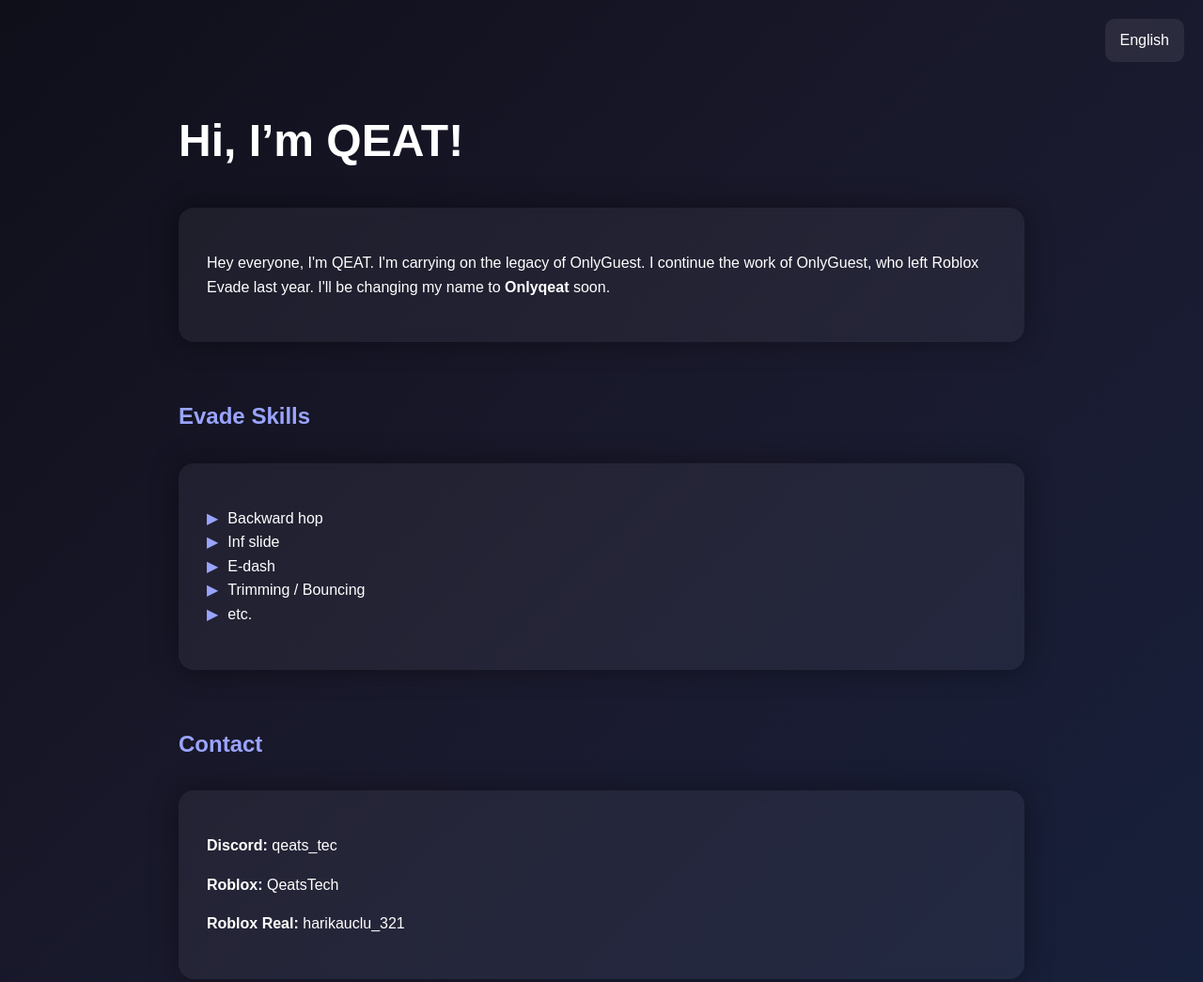
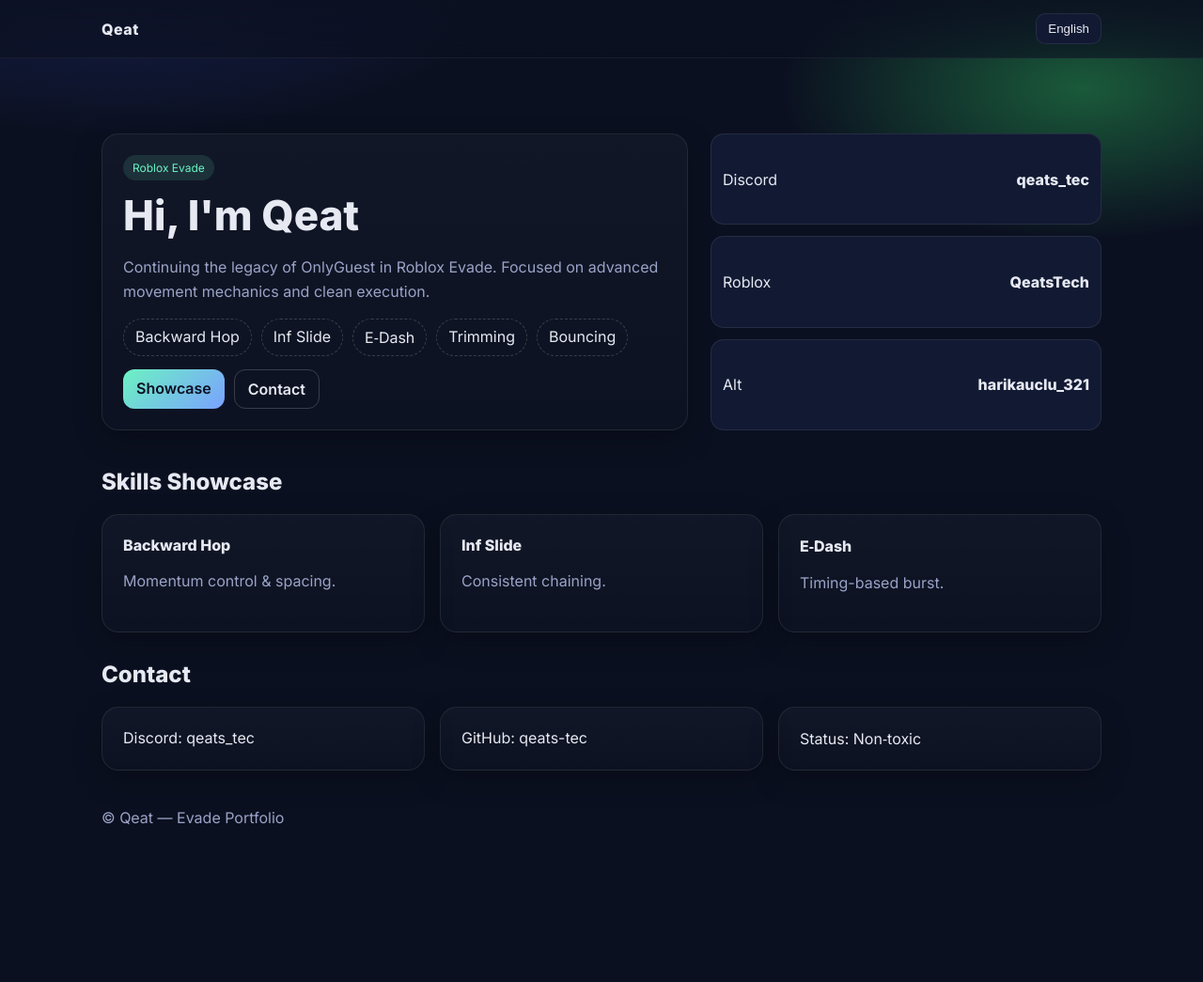
Before and after one commit to qeats-tec/qeats-portfolio, a plain HTML site: page index.html in a window 1280 px wide. Shown: the top 1045 px of the page at 94% size. After the commit the page ends 980 px from the top, so only its background shows below. Drawn offline with Linux system fonts and the light colour scheme.

Commit message:
Revise HTML structure and enhance styles
Updated meta tags and improved styling for the webpage.

```diff
--- a/index.html
+++ b/index.html
@@ -1,179 +1,156 @@
 <!DOCTYPE html>
 <html lang="en">
 <head>
-  <meta charset="UTF-8">
-  <title>QEAT | Evade Skills</title>
-  <meta name="viewport" content="width=device-width, initial-scale=1.0">
+  <meta charset="UTF-8" />
+  <meta name="viewport" content="width=device-width, initial-scale=1.0" />
+  <title>Qeat | Evade Pro Player Portfolio</title>
+  <meta name="description" content="Qeat (OnlyQeat) Evade player portfolio. Advanced movement skills: backward hop, inf slide, e-dash, trimming, bouncing." />
+  <meta name="keywords" content="Qeat, Evade, Roblox Evade, Qeat portfolio, Evade movement skills" />
+  <link rel="preconnect" href="https://fonts.googleapis.com">
+  <link rel="preconnect" href="https://fonts.gstatic.com" crossorigin>
+  <link href="https://fonts.googleapis.com/css2?family=Inter:wght@300;400;600;800&display=swap" rel="stylesheet">
+  <style>
+    :root{
+      --bg:#0b1020;
+      --card:#121a33;
+      --accent:#6cf2c2;
+      --accent2:#7aa2ff;
+      --text:#e6e9f2;
+      --muted:#9aa3c7;
+    }
+    *{box-sizing:border-box}
+    html,body{margin:0;padding:0;background:radial-gradient(1200px 600px at 10% -10%, #1a245a 0%, transparent 40%),radial-gradient(800px 400px at 90% 10%, #1a5a3a 0%, transparent 40%),var(--bg);color:var(--text);font-family:Inter,system-ui,Segoe UI,Roboto}
+    a{color:inherit;text-decoration:none}
+    header{position:sticky;top:0;backdrop-filter:blur(8px);background:linear-gradient(180deg,rgba(11,16,32,.85),rgba(11,16,32,.6));border-bottom:1px solid rgba(255,255,255,.06);z-index:10}
+    .nav{max-width:1100px;margin:auto;display:flex;align-items:center;justify-content:space-between;padding:14px 18px}
+    .logo{font-weight:800;letter-spacing:.5px}
+    .lang{position:relative}
+    .lang button{background:var(--card);border:1px solid rgba(255,255,255,.08);color:var(--text);padding:8px 12px;border-radius:10px;cursor:pointer}
+    .lang ul{list-style:none;margin:6px 0 0;padding:6px;background:var(--card);border:1px solid rgba(255,255,255,.08);border-radius:10px;position:absolute;right:0;display:none}
+    .lang:hover ul{display:block}
+    .lang li{padding:6px 10px;cursor:pointer;color:var(--muted)}
+    .lang li:hover{color:var(--text)}
 
-  <style>
-    body {
-      margin: 0;
-      font-family: Arial, Helvetica, sans-serif;
-      background: linear-gradient(135deg, #0f0f1a, #1a1a2e, #16213e);
-      color: #ffffff;
-      line-height: 1.6;
-    }
+    .hero{max-width:1100px;margin:80px auto 40px;padding:0 18px;display:grid;grid-template-columns:1.2fr .8fr;gap:24px}
+    .card{background:linear-gradient(180deg,rgba(255,255,255,.03),rgba(255,255,255,.01));border:1px solid rgba(255,255,255,.08);border-radius:18px;padding:22px;box-shadow:0 10px 30px rgba(0,0,0,.25)}
+    h1{font-size:44px;margin:0 0 10px}
+    .tag{display:inline-block;background:rgba(108,242,194,.12);color:var(--accent);padding:6px 10px;border-radius:999px;font-size:12px;margin-bottom:10px}
+    p{color:var(--muted);line-height:1.6}
+    .skills{display:flex;flex-wrap:wrap;gap:10px;margin-top:14px}
+    .chip{border:1px dashed rgba(255,255,255,.18);border-radius:999px;padding:8px 12px}
+    .panel{display:grid;gap:12px}
+    .stat{display:flex;align-items:center;justify-content:space-between;background:var(--card);border:1px solid rgba(255,255,255,.08);border-radius:14px;padding:12px}
+    .cta{display:flex;gap:10px;margin-top:14px}
+    .btn{background:linear-gradient(135deg,var(--accent),var(--accent2));color:#0b1020;padding:10px 14px;border-radius:12px;font-weight:600}
+    .btn.alt{background:transparent;color:var(--text);border:1px solid rgba(255,255,255,.18)}
 
-    /* Language selector */
-    .lang-box {
-      position: fixed;
-      top: 20px;
-      right: 20px;
-      background: rgba(255,255,255,0.08);
-      padding: 10px 16px;
-      border-radius: 10px;
-      cursor: pointer;
-      user-select: none;
-    }
+    section{max-width:1100px;margin:30px auto;padding:0 18px}
+    .grid{display:grid;grid-template-columns:repeat(3,1fr);gap:16px}
 
-    .lang-box:hover .lang-options {
-      display: block;
-    }
+    footer{max-width:1100px;margin:40px auto;padding:0 18px 60px;color:var(--muted)}
 
-    .lang-options {
-      display: none;
-      margin-top: 10px;
-    }
-
-    .lang-options div {
-      padding: 6px 0;
-      color: #9aa4ff;
-    }
-
-    .lang-options div:hover {
-      color: #ffffff;
-    }
-
-    .container {
-      max-width: 900px;
-      margin: auto;
-      padding: 80px 20px;
-    }
-
-    h1 {
-      font-size: 3rem;
-    }
-
-    h2 {
-      margin-top: 60px;
-      color: #9aa4ff;
-    }
-
-    .card {
-      background: rgba(255, 255, 255, 0.05);
-      border-radius: 16px;
-      padding: 30px;
-      margin-top: 30px;
-      box-shadow: 0 0 30px rgba(0,0,0,0.4);
-      backdrop-filter: blur(6px);
-    }
-
-    ul {
-      list-style: none;
-      padding-left: 0;
-    }
-
-    ul li::before {
-      content: "▶";
-      color: #9aa4ff;
-      margin-right: 10px;
-    }
-
-    footer {
-      margin-top: 100px;
-      text-align: center;
-      opacity: 0.7;
+    @media (max-width:900px){
+      .hero{grid-template-columns:1fr}
+      h1{font-size:36px}
+      .grid{grid-template-columns:1fr}
     }
   </style>
 </head>
-
 <body>
-
-  <!-- Language Selector -->
-  <div class="lang-box">
-    English
-    <div class="lang-options">
-      <div onclick="setLang('en')">English</div>
-      <div onclick="setLang('tr')">Türkçe</div>
-    </div>
-  </div>
-
-  <div class="container">
-
-    <!-- ENGLISH -->
-    <div id="en">
-      <h1>Hi, I’m QEAT!</h1>
-
-      <div class="card">
-        <p>
-          Hey everyone, I'm QEAT. I'm carrying on the legacy of OnlyGuest.
-          I continue the work of OnlyGuest, who left Roblox Evade last year.
-          I'll be changing my name to <strong>Onlyqeat</strong> soon.
-        </p>
-      </div>
-
-      <h2>Evade Skills</h2>
-      <div class="card">
+  <header>
+    <div class="nav">
+      <div class="logo">Qeat</div>
+      <div class="lang">
+        <button>English</button>
         <ul>
-          <li>Backward hop</li>
-          <li>Inf slide</li>
-          <li>E-dash</li>
-          <li>Trimming / Bouncing</li>
-          <li>etc.</li>
+          <li data-lang="en">English</li>
+          <li data-lang="tr">Türkçe</li>
         </ul>
       </div>
+    </div>
+  </header>
 
-      <h2>Contact</h2>
+  <main id="content-en">
+    <div class="hero">
       <div class="card">
-        <p><strong>Discord:</strong> qeats_tec</p>
-        <p><strong>Roblox:</strong> QeatsTech</p>
-        <p><strong>Roblox Real:</strong> harikauclu_321</p>
+        <span class="tag">Roblox Evade</span>
+        <h1>Hi, I'm Qeat</h1>
+        <p>Continuing the legacy of OnlyGuest in Roblox Evade. Focused on advanced movement mechanics and clean execution.</p>
+        <div class="skills">
+          <div class="chip">Backward Hop</div>
+          <div class="chip">Inf Slide</div>
+          <div class="chip">E‑Dash</div>
+          <div class="chip">Trimming</div>
+          <div class="chip">Bouncing</div>
+        </div>
+        <div class="cta">
+          <a class="btn" href="#showcase">Showcase</a>
+          <a class="btn alt" href="#contact">Contact</a>
+        </div>
+      </div>
+      <div class="panel">
+        <div class="stat"><span>Discord</span><strong>qeats_tec</strong></div>
+        <div class="stat"><span>Roblox</span><strong>QeatsTech</strong></div>
+        <div class="stat"><span>Alt</span><strong>harikauclu_321</strong></div>
       </div>
     </div>
 
-    <!-- TURKISH -->
-    <div id="tr" style="display:none;">
-      <h1>Merhaba, ben QEAT!</h1>
+    <section id="showcase">
+      <h2>Skills Showcase</h2>
+      <div class="grid">
+        <div class="card"><strong>Backward Hop</strong><p>Momentum control & spacing.</p></div>
+        <div class="card"><strong>Inf Slide</strong><p>Consistent chaining.</p></div>
+        <div class="card"><strong>E‑Dash</strong><p>Timing-based burst.</p></div>
+      </div>
+    </section>
 
+    <section id="contact">
+      <h2>Contact</h2>
+      <div class="grid">
+        <div class="card">Discord: qeats_tec</div>
+        <div class="card">GitHub: qeats-tec</div>
+        <div class="card">Status: Non‑toxic</div>
+      </div>
+    </section>
+  </main>
+
+  <main id="content-tr" style="display:none">
+    <div class="hero">
       <div class="card">
-        <p>
-          Selam, ben QEAT. OnlyGuest’in mirasını devam ettiriyorum.
-          Geçen yıl Roblox Evade’den ayrılan OnlyGuest’in çalışmalarını sürdürüyorum.
-          Yakında adımı <strong>Onlyqeat</strong> olarak değiştireceğim.
-        </p>
+        <span class="tag">Roblox Evade</span>
+        <h1>Merhaba, ben Qeat</h1>
+        <p>Roblox Evade’de OnlyGuest mirasını sürdürüyorum. İleri seviye hareket mekanikleri ve temiz oynanış.</p>
+        <div class="skills">
+          <div class="chip">Backward Hop</div>
+          <div class="chip">Inf Slide</div>
+          <div class="chip">E‑Dash</div>
+          <div class="chip">Trimming</div>
+          <div class="chip">Bouncing</div>
+        </div>
+        <div class="cta">
+          <a class="btn" href="#showcase">Gösterim</a>
+          <a class="btn alt" href="#contact">İletişim</a>
+        </div>
       </div>
-
-      <h2>Evade Yeteneklerim</h2>
-      <div class="card">
-        <ul>
-          <li>Backward hop</li>
-          <li>Inf slide</li>
-          <li>E-Dash</li>
-          <li>Trimming / Bouncing</li>
-        </ul>
-      </div>
-
-      <h2>İletişim</h2>
-      <div class="card">
-        <p><strong>Discord:</strong> qeats_tec</p>
-        <p><strong>Roblox:</strong> QeatsTech</p>
-        <p><strong>Roblox Real:</strong> harikauclu_321</p>
+      <div class="panel">
+        <div class="stat"><span>Discord</span><strong>qeats_tec</strong></div>
+        <div class="stat"><span>Roblox</span><strong>QeatsTech</strong></div>
+        <div class="stat"><span>Alt</span><strong>harikauclu_321</strong></div>
       </div>
     </div>
+  </main>
 
-    <footer>
-      <p>I'm not a toxic person.</p>
-      <p>© QEAT</p>
-    </footer>
-
-  </div>
+  <footer>© Qeat — Evade Portfolio</footer>
 
   <script>
-    function setLang(lang) {
-      document.getElementById('en').style.display = lang === 'en' ? 'block' : 'none';
-      document.getElementById('tr').style.display = lang === 'tr' ? 'block' : 'none';
-    }
+    const en = document.getElementById('content-en');
+    const tr = document.getElementById('content-tr');
+    document.querySelectorAll('.lang li').forEach(li=>{
+      li.addEventListener('click',()=>{
+        if(li.dataset.lang==='tr'){ en.style.display='none'; tr.style.display='block'; }
+        else{ tr.style.display='none'; en.style.display='block'; }
+      });
+    });
   </script>
-
 </body>
 </html>
```
